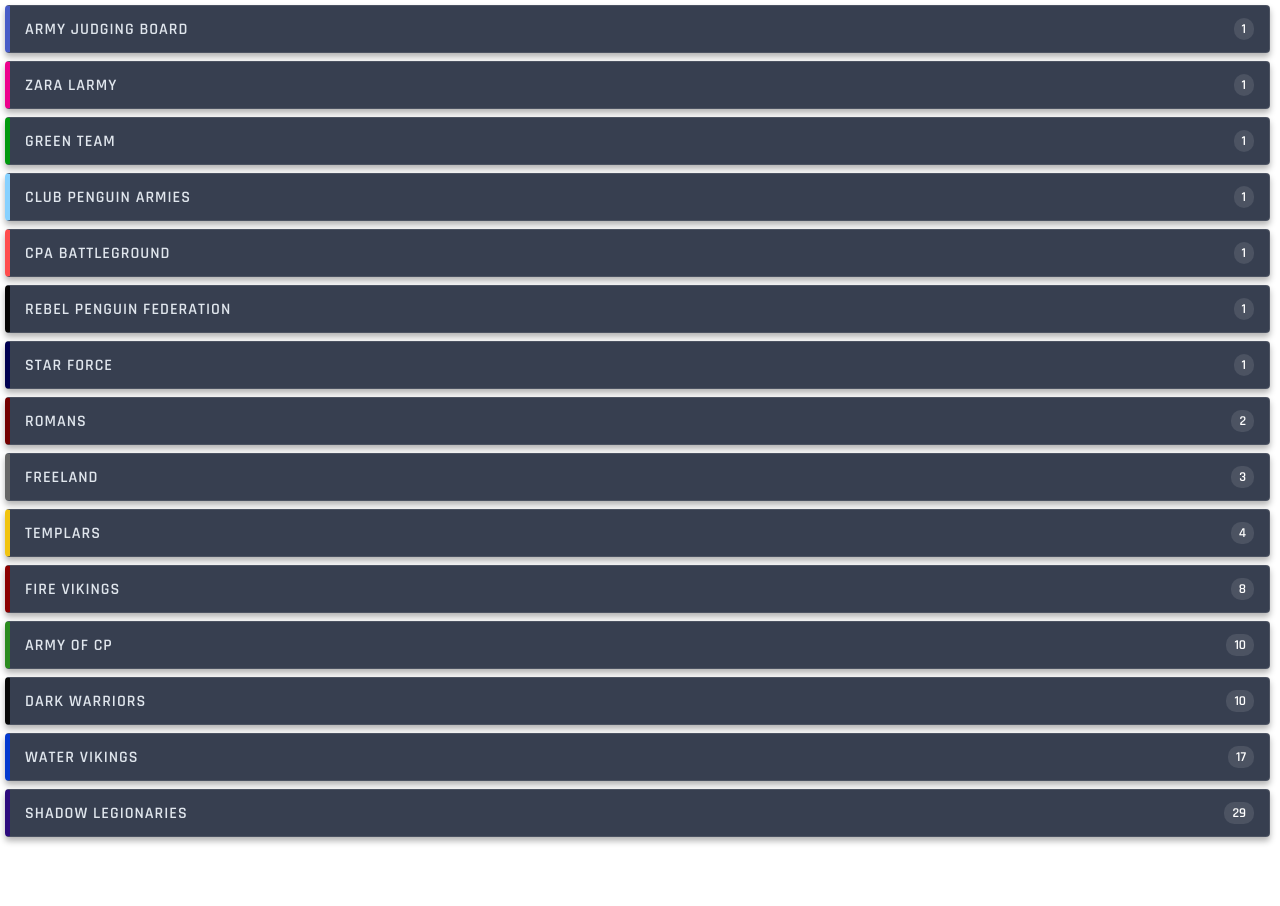
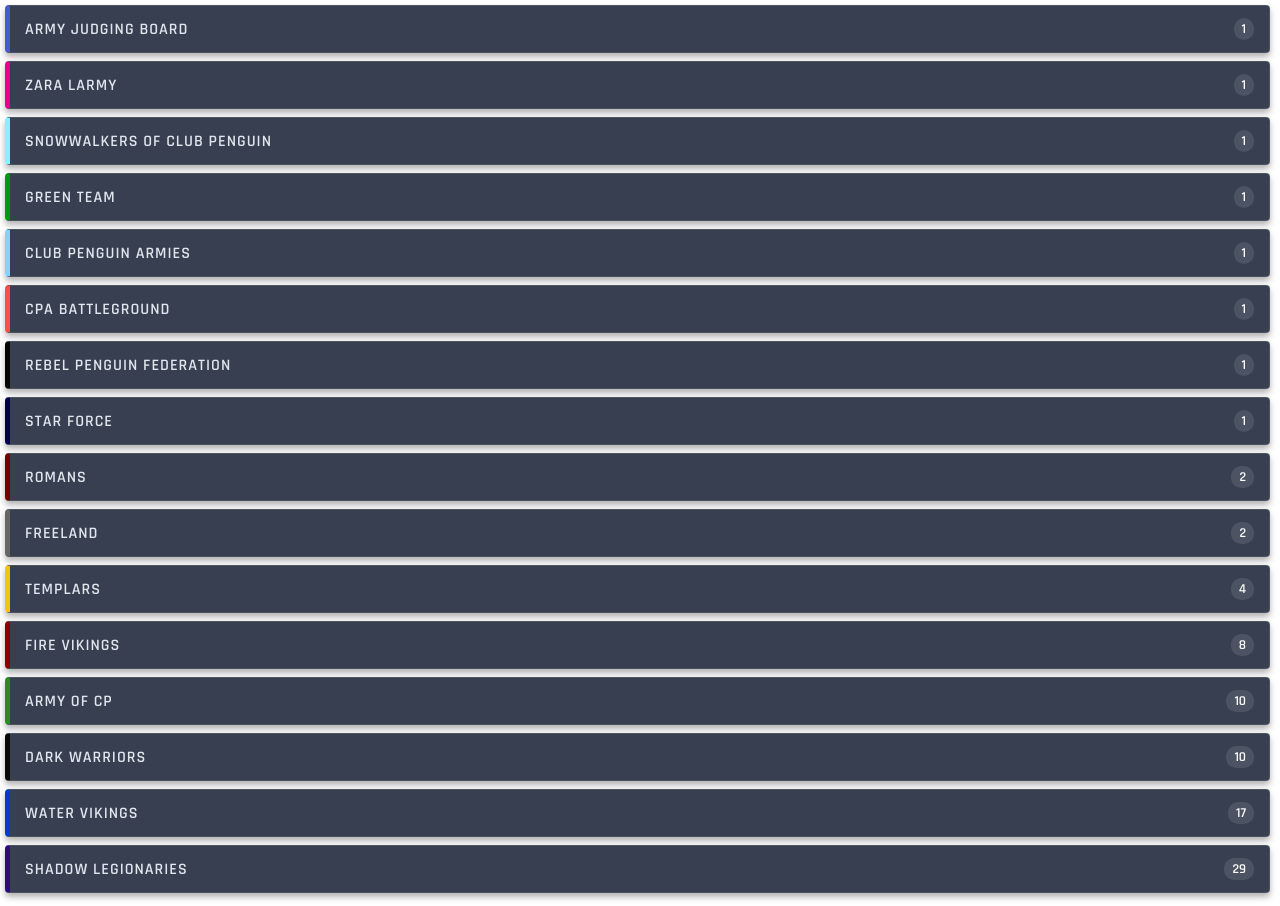
Before and after one commit to df44-1411/CPAMap2026_v1, a plain HTML site: page army_code.html in a window 1280 px wide. Before the commit the page ends 850 px from the top, so only its background shows below. Drawn offline with Linux system fonts and the light colour scheme.

Commit message:
Update army_code.html

```diff
--- a/army_code.html
+++ b/army_code.html
@@ -79,6 +79,11 @@
         <span class="army-count">1</span>
     </div>
 
+    <div class="army-card" style="border-left-color: #87f1ff;">
+        <span class="army-name">SnowWalkers of Club Penguin</span>
+        <span class="army-count">1</span>
+    </div>
+
     <div class="army-card" style="border-left-color: #02990e;">
         <span class="army-name">Green Team</span>
         <span class="army-count">1</span>
@@ -111,7 +116,7 @@
 
     <div class="army-card" style="border-left-color: #666666;">
         <span class="army-name">Freeland</span>
-        <span class="army-count">3</span>
+        <span class="army-count">2</span>
     </div>
 
     <div class="army-card" style="border-left-color: #f1c40f;">
```
